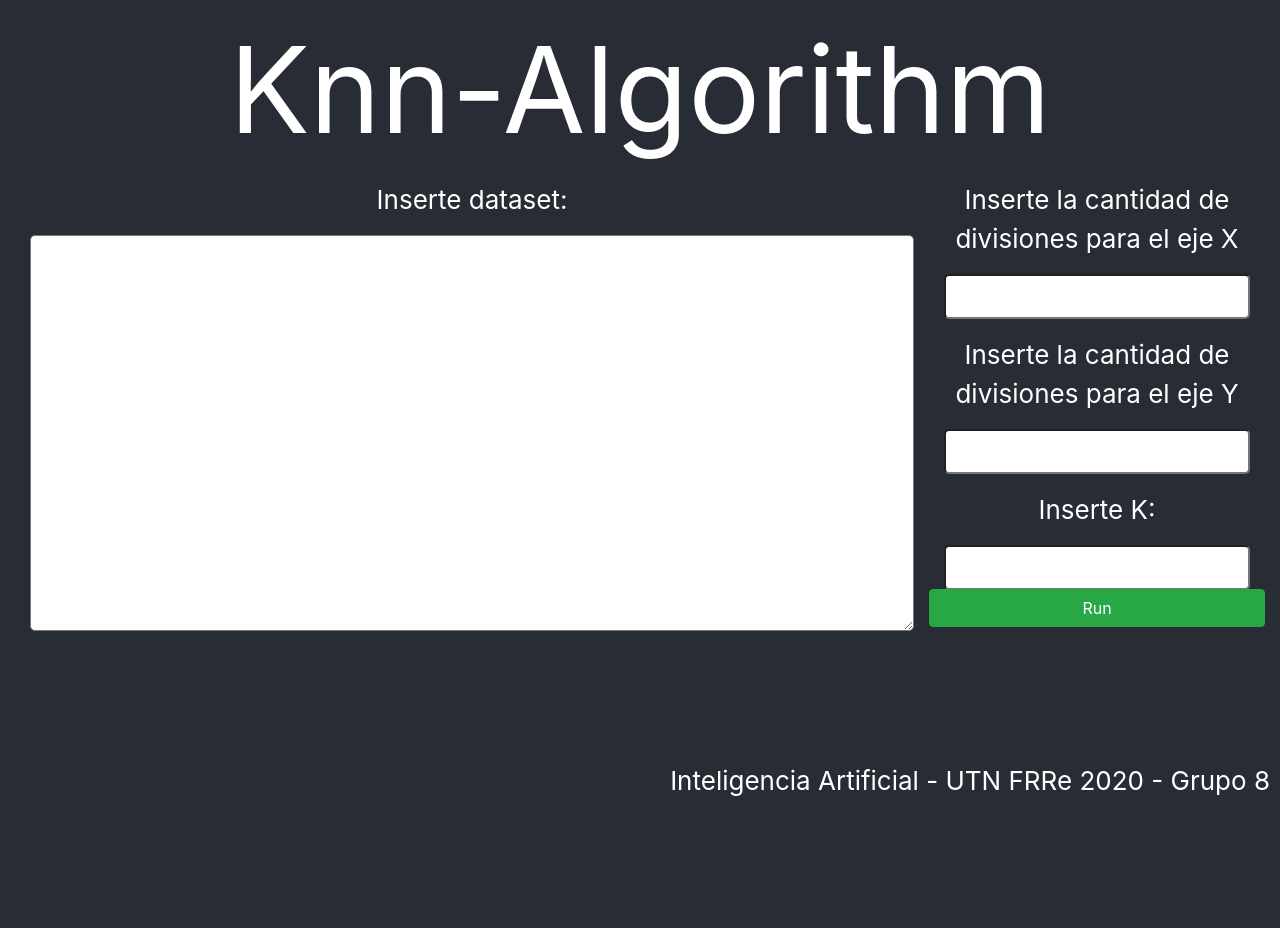
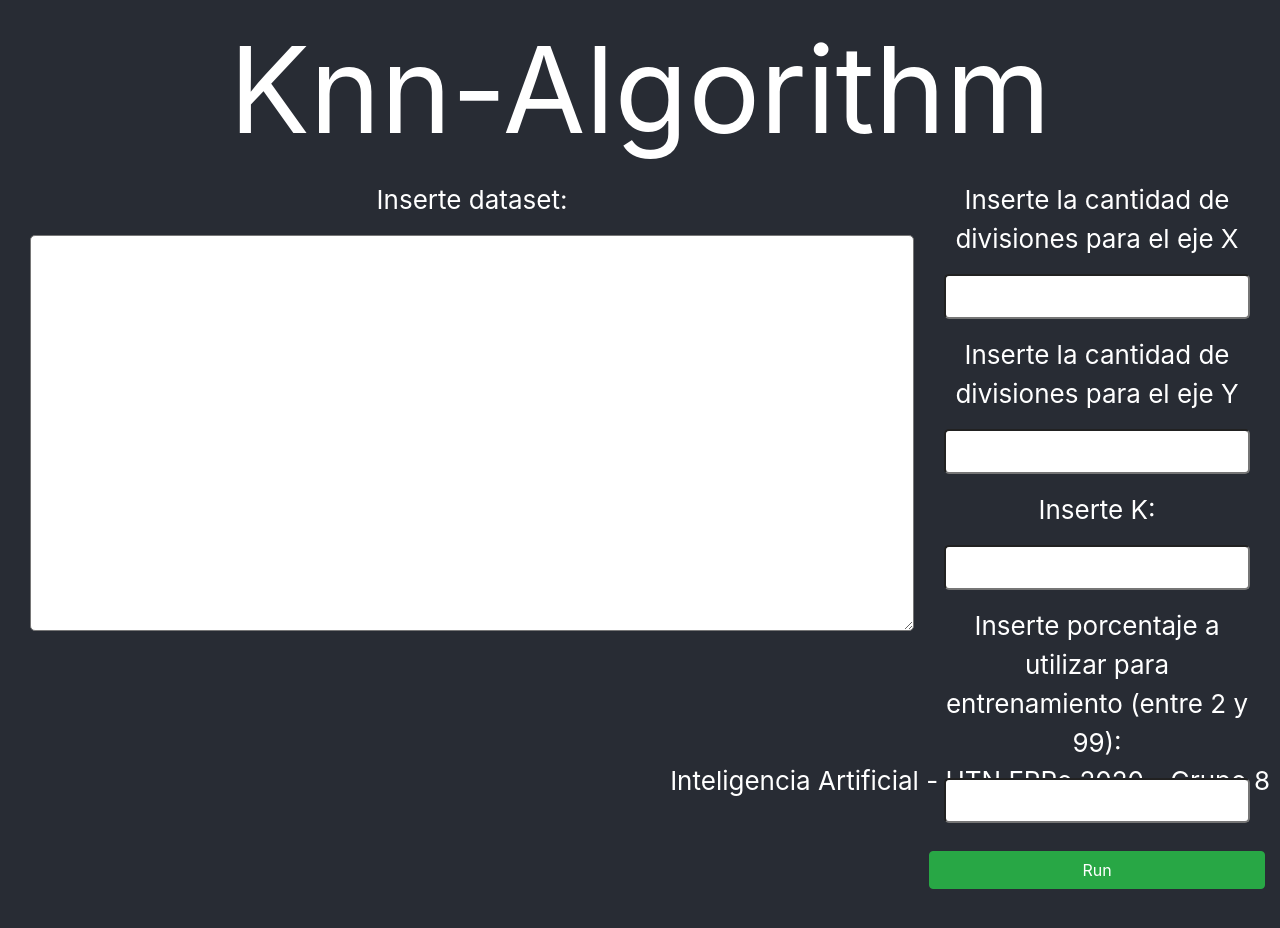
Before and after one commit to santisolis97/knn2020, a React (Create React App) app: page / in a window 1280 px wide. Shown: the top 928 px of the page. Built offline with nearby package versions, Linux system fonts and the light colour scheme.

Commit message:
agregado valor k al principio y porcentaje training

```diff
--- a/src/App.css
+++ b/src/App.css
@@ -134,7 +134,7 @@ input, textarea{
 }
 .btn1{
   position: absolute;
-     bottom: 30px;
+     bottom: -50px;
      right: 0px;
 
 
--- a/src/App.js
+++ b/src/App.js
@@ -221,10 +221,11 @@ class App extends React.Component {
   //handleNewK se utiliza para poder realizar el grafico con un nuevo k, en caso de que el usuario lo solicite
   handleNewK() {
     return (event) => {
+      var kValue = 0;
       this.setState({ loading2: true });
       event.preventDefault();
       const params = new FormData(event.target);
-      var kValue = params.get("kValue");
+      kValue = params.get("kValue");
       var xDivision = params.get("xDivision");
       var yDivision = params.get("yDivision");
 
@@ -274,6 +275,7 @@ class App extends React.Component {
     this.setState({ kValue });
     var xDivision = dataxios.get("xDivision");
     var yDivision = dataxios.get("yDivision");
+    var trainingSize = dataxios.get("trainingSize");
     var firstRow = this.state.value.split("\n")[0];
     var firstAtt = firstRow.split(";")[0];
     var secAtt = firstRow.split(";")[1];
@@ -296,7 +298,7 @@ class App extends React.Component {
 
     var config = {
       method: "post",
-      url: `https://knn2020-backend.herokuapp.com/api/ia-knn/v1/knn/calculate-grid?kValue=${kValue}&xDivision=${xDivision}&yDivision=${yDivision}`,
+      url: `https://knn2020-backend.herokuapp.com/api/ia-knn/v1/knn/calculate-grid?kValue=${kValue}&xDivision=${xDivision}&yDivision=${yDivision}&trainingSize=${trainingSize}`,
       headers: {
         "Content-Type": "application/json",
       },
@@ -421,6 +423,17 @@ class App extends React.Component {
                       name="kValue"
                     ></input>
                   </div>
+                  <div className="form-group">
+                    <p>
+                      Inserte porcentaje a utilizar para entrenamiento (entre 2
+                      y 99):
+                    </p>
+                    <input
+                      className="container-fluid"
+                      type="number"
+                      name="trainingSize"
+                    ></input>
+                  </div>
                   <button
                     type="submit"
                     className="btn btn1 btn-success container"
@@ -531,6 +544,10 @@ class App extends React.Component {
                       <div className="row card bg-dark">
                         <div className="col card-body">
                           <div className="form-group">
+                            <p>
+                              En caso de que desee realizar un nuevo grafico:
+                            </p>
+
                             <p>Inserte K: </p>
                             <input
                               className="container-fluid"
```
